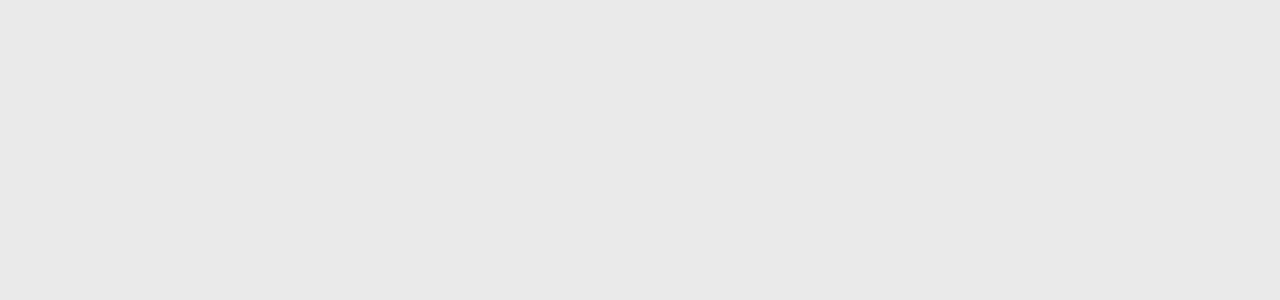
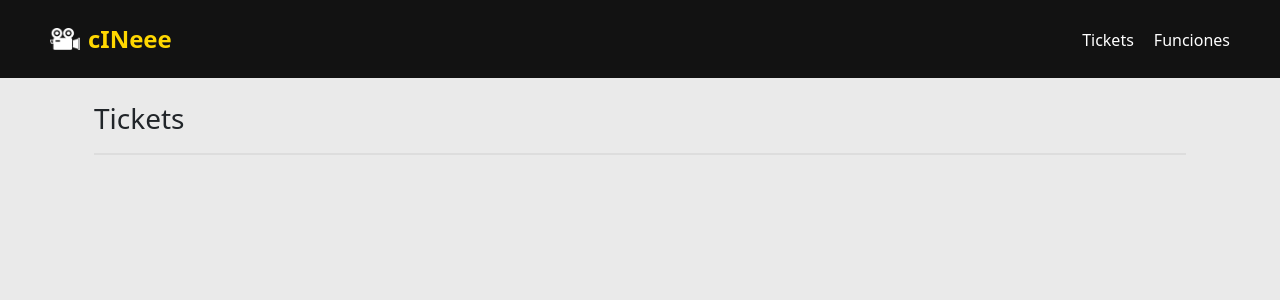
Before and after one commit to MauriBarrientos/tlp4-tp-microkernel, a React (Vite) app in the folder client/: page /tickets in a window 1280 px wide. Before the commit this address had no page. Shown: the top 300 px of the page. Built offline with nearby package versions, Linux system fonts and the light colour scheme.

Commit message:
Cosas basicas de la interfaz de tickets

```diff
--- /dev/null
+++ b/client/src/components/ListarTickets.jsx
@@ -0,0 +1,15 @@
+import React from 'react'
+
+const ListarTickets = () => {
+  return (
+    <div className="container mt-4">
+      <div className="funcion-header d-flex justify-content-between align-items-center">
+        <h3>Tickets</h3>
+        <div>
+        </div>
+      </div>
+    </div>
+  )
+}
+
+export default ListarTickets
--- a/client/src/components/Navbar.jsx
+++ b/client/src/components/Navbar.jsx
@@ -10,6 +10,7 @@
         <span className="name">cINeee</span>
       </div>
       <ul className="navbar-links">
+        <li><Link to="/tickets" className="navbar-link">Tickets</Link></li>
         <li><Link to="/" className="navbar-link">Funciones</Link></li>
       </ul>
     </nav>
--- a/client/src/routers/AppRoutes.jsx
+++ b/client/src/routers/AppRoutes.jsx
@@ -1,10 +1,12 @@
 import React from 'react';
 import { Routes, Route } from 'react-router-dom';
 import Funciones from '../views/Funciones';
+import Tickets from '../views/Tickets';
 
 const AppRoutes = () => (
   <Routes>
     <Route path="/" element={<Funciones />} />
+    <Route path="/tickets" element={<Tickets />} />
   </Routes>
 );
 
--- a/client/src/views/Funciones.jsx
+++ b/client/src/views/Funciones.jsx
@@ -5,7 +5,7 @@
 const Funciones = () => (
     <>
     <Navbar />
-    <div className='container' id='main'>
+      <div className='container' id='main'>
         <ListarFunciones />
       </div>
     </>
--- /dev/null
+++ b/client/src/views/Tickets.jsx
@@ -0,0 +1,17 @@
+import React from 'react'
+import Navbar from '../components/Navbar'
+import ListarTickets from '../components/ListarTickets'
+
+const Tickets = () => {
+  return (
+    <div>
+     <Navbar />
+        <div className='container' id='main'>
+          <ListarTickets />
+
+     </div>
+    </div>
+  )
+}
+
+export default Tickets
```
